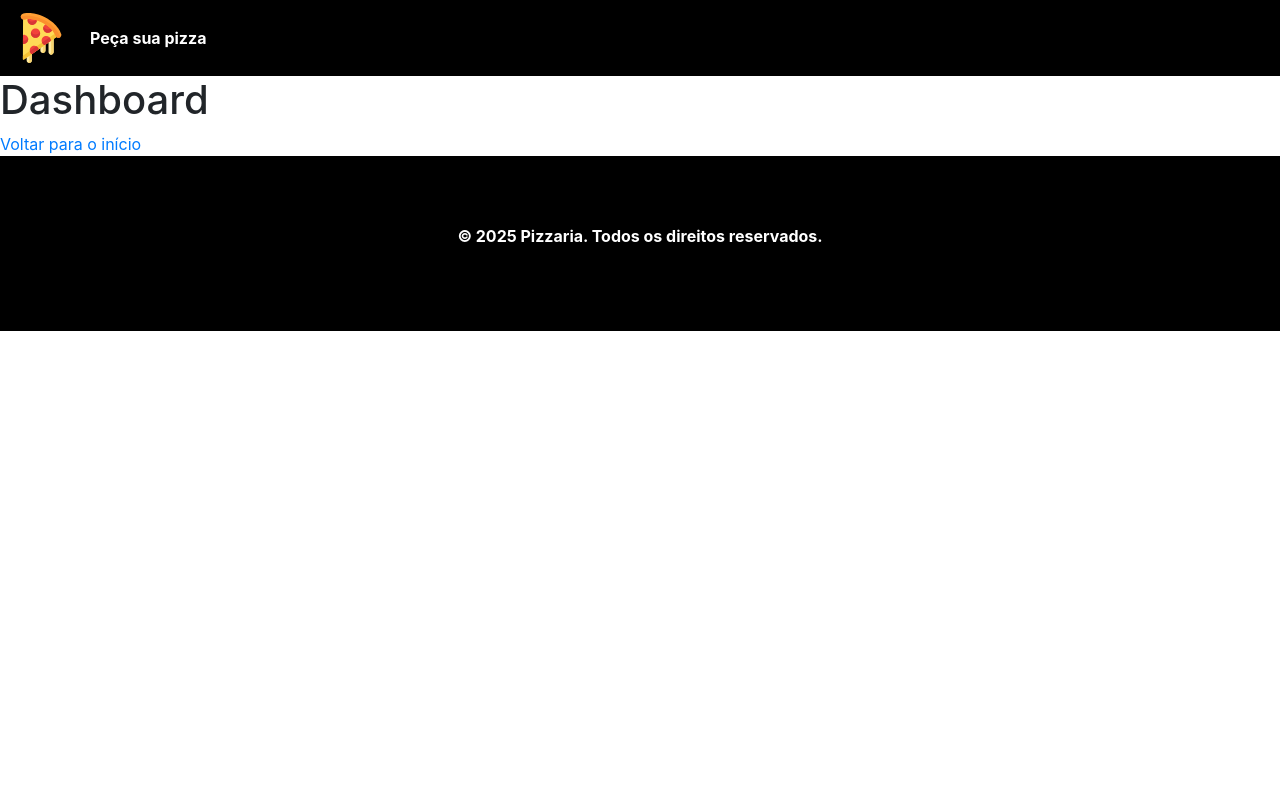
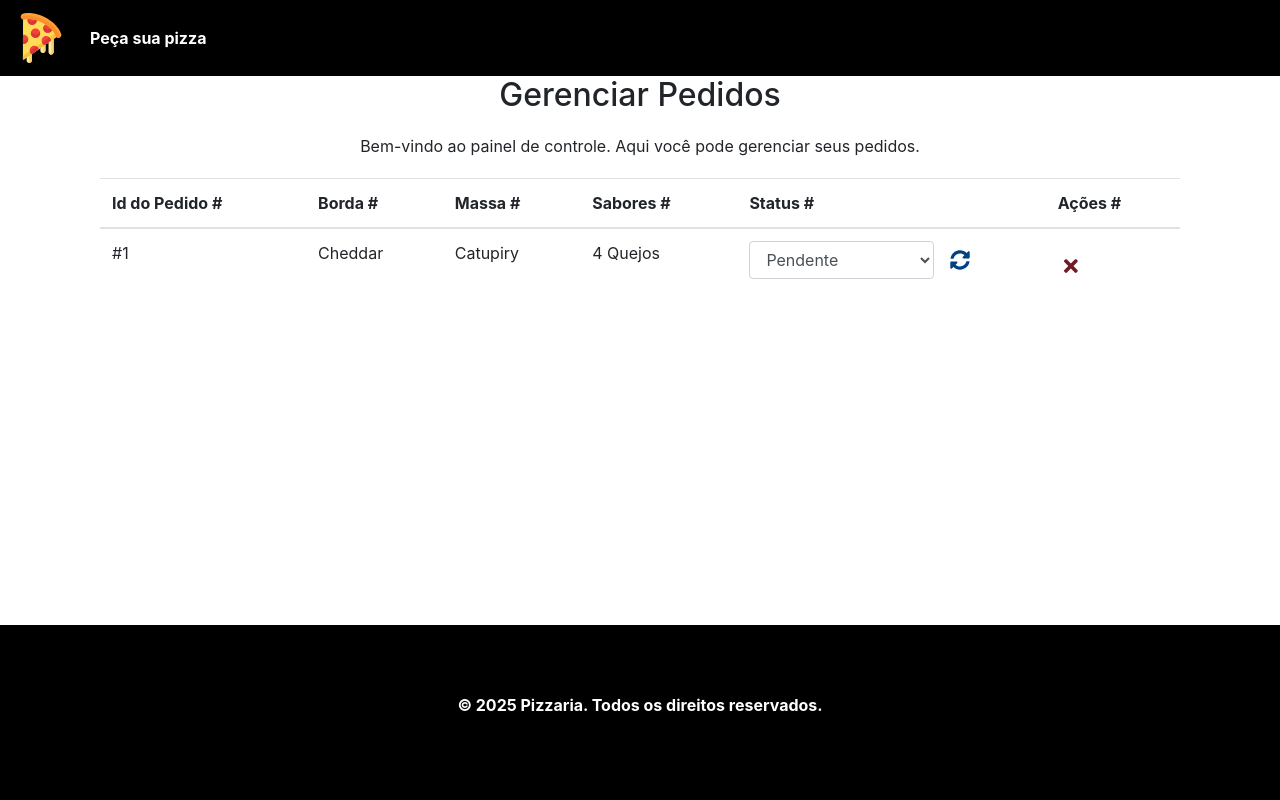
Before and after one commit to Jiovane-Ferreira/PizzariaProject, a PHP site: page /dashboard.php in a window 1280 px wide. Run offline with PHP 8.4, Linux system fonts and the light colour scheme; data that the repository does not hold is empty.

Commit message:
(Update:CSS) - Atualização do CSS

```diff
--- a/css/style.css
+++ b/css/style.css
@@ -2,6 +2,11 @@ html, body {
     height: 100%;
     margin: 0;
     padding: 0;
+}
+
+body {
+    display: flex;
+    flex-direction: column;
 }
 
 /* NAV BAR */
@@ -66,14 +71,12 @@ a.nav-link{
     font-size: 1.5rem;
 }
 
-#main-container{
-    padding: 20px;
-    min-height: calc(100vh - 175px - 300px); /* Adjust height considering footer and banner */
-    margin-bottom: 100px; /* Space for footer */
+.main-container{
+    flex: 1;
 }
 
-#main-container h2,
-#main-container p {
+.main-container h2,
+.main-container p {
     text-align: center;
     margin-bottom: 20px;
 }
@@ -98,8 +101,40 @@ a.nav-link{
 
 }
 
+/*DASHBOARD*/
+.delete-btn,
+.update-btn {
+    background-color: transparent;
+    border: none;
+    font-size: 20px;
+}
+
+.delete-btn {
+    padding-top: 10px;
+    color: #721c24;
+
+}
+
+.update-btn {
+    color: #004085;
+    margin-left: 10px;
+}
+
+.update-form {
+    display: flex;
+}
+
+.status-input {
+    width: 65%;
+}
+
+.table ul {
+    text-align: left;
+}
+
 /* FOOTER */
 footer {
+    margin-top: auto;
     background-color: #000;
     color: #FFF;
     font-weight: bold;
--- a/dashboard.php
+++ b/dashboard.php
@@ -5,9 +5,64 @@
     include_once('templates/header.php');
 ?>
 
+<div class="main-container">
+    <div class="container">
+        <div class="row">
+            <div class="col-md-12">
+                <h2>Gerenciar Pedidos</h2>
+                <p>Bem-vindo ao painel de controle. Aqui você pode gerenciar seus pedidos.</p>
+            </div>
+            <div class="col-md-12 table-container">
+                <table class="table">
+                    <thead>
+                        <tr>
+                            <th scope="col"><span>Id do Pedido</span> #</th>
+                            <th scope="col"><span>Borda</span> #</th>
+                            <th scope="col"><span>Massa</span> #</th>
+                            <th scope="col"><span>Sabores</span> #</th>
+                            <th scope="col"><span>Status</span> #</th>
+                            <th scope="col"><span>Ações</span> #</th>
+                        </tr>
+                    </thead>
+                    <tbody>
+                        <tr>
+                            <td>#1</td>
+                            <td>Cheddar</td>
+                            <td>Catupiry</td>
+                            <td>4 Quejos</td>
 
-    <h1>Dashboard</h1>
-    <a href="index.php">Voltar para o início</a>
+                            <td>
+                                <form action="process/order.php" method="post" class="form-group update-form">
+                                    <input type="hidden" name="type" value="update">
+                                    <input type="hidden" name="order_id" value="1">
+                                    <select name="status" class="form-control status-input">
+                                        <option value="pending">Pendente</option>
+                                        <option value="preparing">Preparando</option>
+                                        <option value="delivered">Entregue</option>
+                                    </select>
+                                    <button type="submit" class="update-btn">
+                                        <i class="fas fa-sync-alt"></i>
+                                    </button>
+                                </form>
+                            </td>
+
+                            <td>
+                                <form action="process/order.php" method="post">
+                                    <input type="hidden" name="type" value="delete">
+                                    <input type="hidden" name="order_id" value="1">
+                                    <button type="submit" class="delete-btn">
+                                        <i class="fas fa-times"></i>
+                                    </button>
+                                </form>
+                            </td>
+                        </tr>
+                    </tbody>
+                    </thead>
+                </table>
+            </div>
+        </div>
+    </div>
+</div>
 
 
 <?php
--- a/index.php
+++ b/index.php
@@ -13,7 +13,7 @@
     <p>Escolha entre nossas deliciosas opções e faça seu pedido agora mesmo!</p>
 </div>
 
-<div id="main-container">
+<div class="main-container">
     <div class="container">
         <div class="row">
             <div class="col-md-12">
```
Also changed, not shown: teste.php (deleted, +0 -12 lines).
